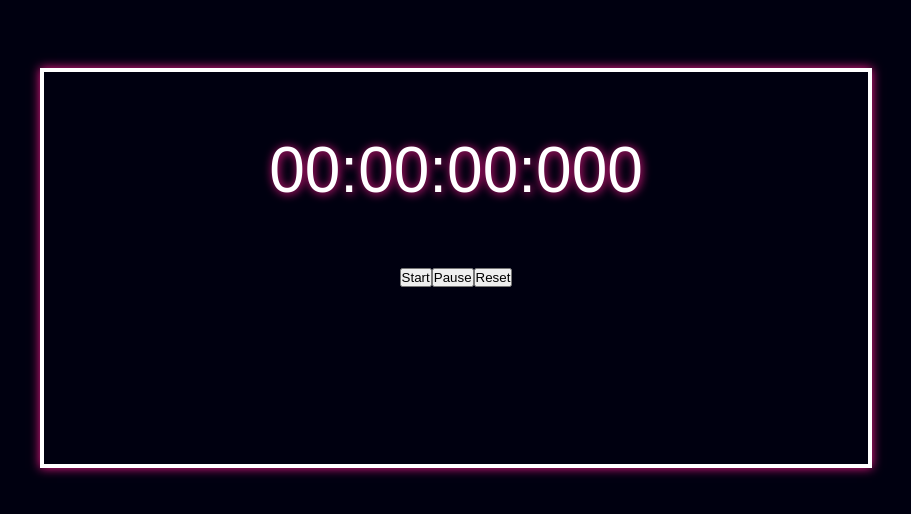
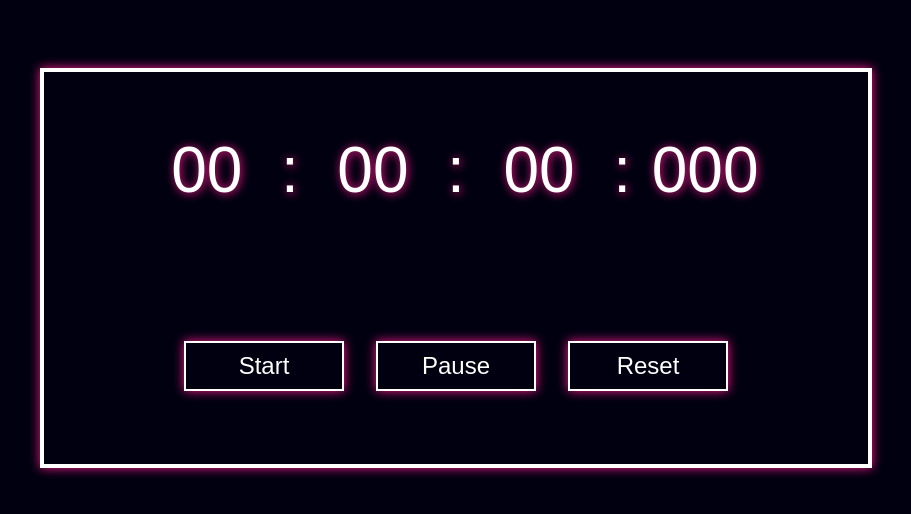
Before and after one commit to benedictenaess/Stopwatch, a plain HTML site: page index.html in a window 1280 px wide. Shown: the part 132-646 px from the top of the page, without its empty margins (184-1095 px from the left). Drawn offline with Linux system fonts and the light colour scheme.

Commit message:
Button style

```diff
--- a/style.css
+++ b/style.css
@@ -35,3 +35,30 @@ body {
 	font-size: 4rem;
 	flex-basis: 50%;
 }
+
+.stopwatch-buttons {
+	flex-basis: 50%;
+}
+
+.stopwatch-button {
+	width: 160px;
+	height: 50px;
+	margin: 1rem;
+	color: inherit;
+	font-family: inherit;
+	font-size: 1.5rem;
+	background: transparent;
+	border: 2px solid white;
+	cursor: pointer;
+	box-shadow: 0 0 10px rgb(247, 26, 140);
+}
+
+.stopwatch-button:hover{
+	transition: 200ms;
+	box-shadow: 0 0 24px rgb(247, 26, 140);
+}
+
+.stopwatch-counter span {
+	width: 18%;
+	text-align: center;
+}
```
